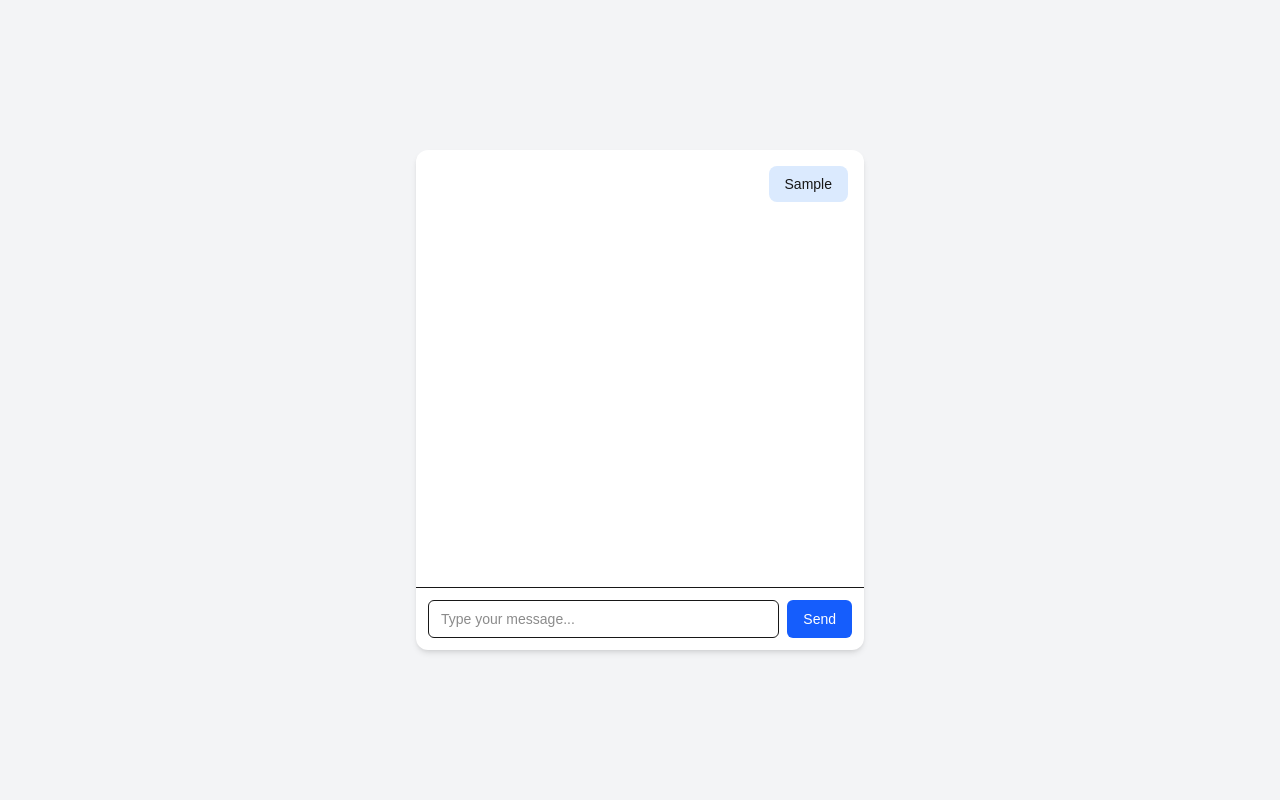
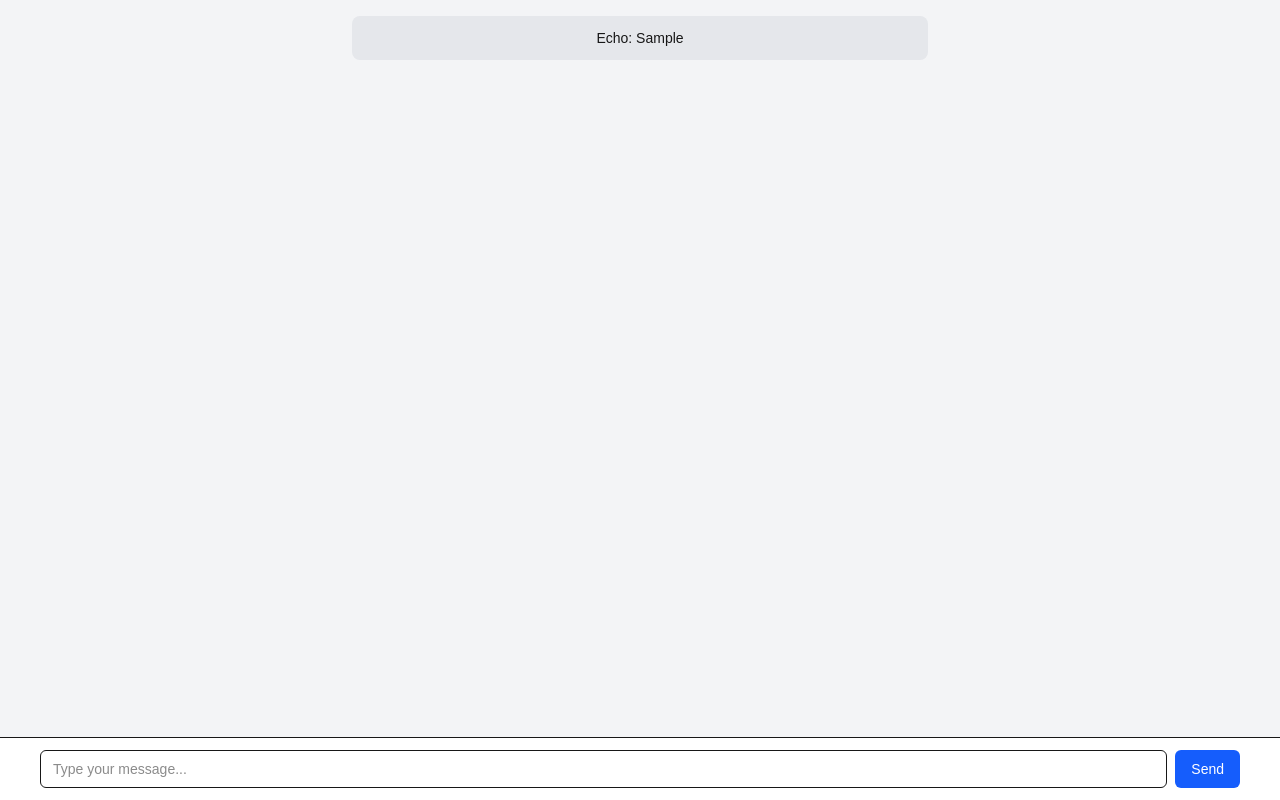
Before and after one commit to Banana1001/ShadyAgents, a Next.js app in the folder web-app/: page / in a window 1280 px wide. Both pictures are taken after typing "Sample" into the empty fields and a click on the button "Send". Built offline with nearby package versions, Linux system fonts and the light colour scheme.

Commit message:
Update input field and fake response

```diff
--- a/web-app/app/page.tsx
+++ b/web-app/app/page.tsx
@@ -3,26 +3,41 @@
 import { useState } from 'react';
 
 export default function Home() {
-  const [messages, setMessages] = useState<string[]>([]);
   const [input, setInput] = useState('');
+  const [response, setResponse] = useState<string | null>(null);
 
-  const sendMessage = () => {
+  const sendMessage = async () => {
     if (!input.trim()) return;
-    setMessages([...messages, input]);
-    setInput('');
+
+    const messageToSend = input;
+    setInput(''); // Clear input immediately
+
+    // TODO: Replace this with real agent call
+    const agentReply = await fakeAgentCall(messageToSend);
+
+    setResponse(agentReply);
+  };
+
+  // Fake agent for demo purposes
+  const fakeAgentCall = async (msg: string): Promise<string> => {
+    return new Promise((res) =>
+      setTimeout(() => res(`Echo: ${msg}`), 1000)
+    );
   };
 
   return (
-    <div className="flex flex-col items-center justify-center min-h-screen bg-gray-100 p-4">
-      <div className="w-full max-w-md bg-white rounded-xl shadow-md flex flex-col h-[500px] overflow-hidden">
-        <div className="flex-1 overflow-y-auto p-4 space-y-2">
-          {messages.map((msg, index) => (
-            <div key={index} className="bg-blue-100 text-sm px-4 py-2 rounded-lg self-end w-fit ml-auto">
-              {msg}
+    <div className="flex flex-col h-screen bg-gray-100">
+      {/* Display response */}
+      <div className="flex-1 overflow-y-auto p-4 text-sm">
+        {response && (
+          <div className="bg-gray-200 px-4 py-3 rounded-lg max-w-xl mx-auto mb-4 text-center">
+            {response}
           </div>
-          ))}
+        )}
       </div>
-        <div className="p-3 border-t flex gap-2">
+
+      {/* Input box */}
+      <div className="p-3 border-t flex gap-2 bg-white px-10">
         <input
           className="flex-1 border rounded-md px-3 py-2 text-sm outline-none"
           placeholder="Type your message..."
@@ -38,6 +53,5 @@ export default function Home() {
         </button>
       </div>
     </div>
-    </div>
   );
 }
```
Lines whose indentation alone changed are shown as unchanged.
